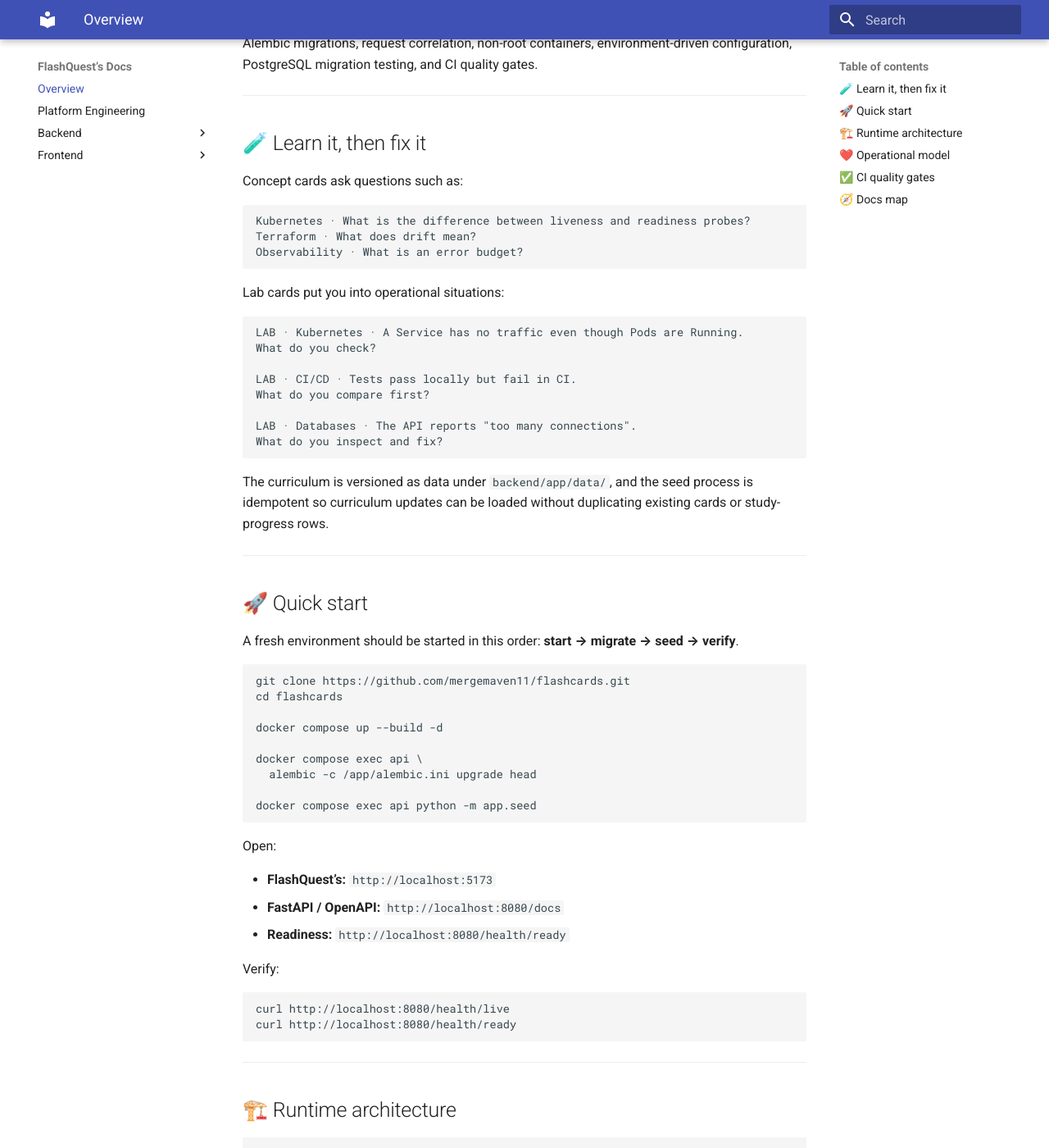
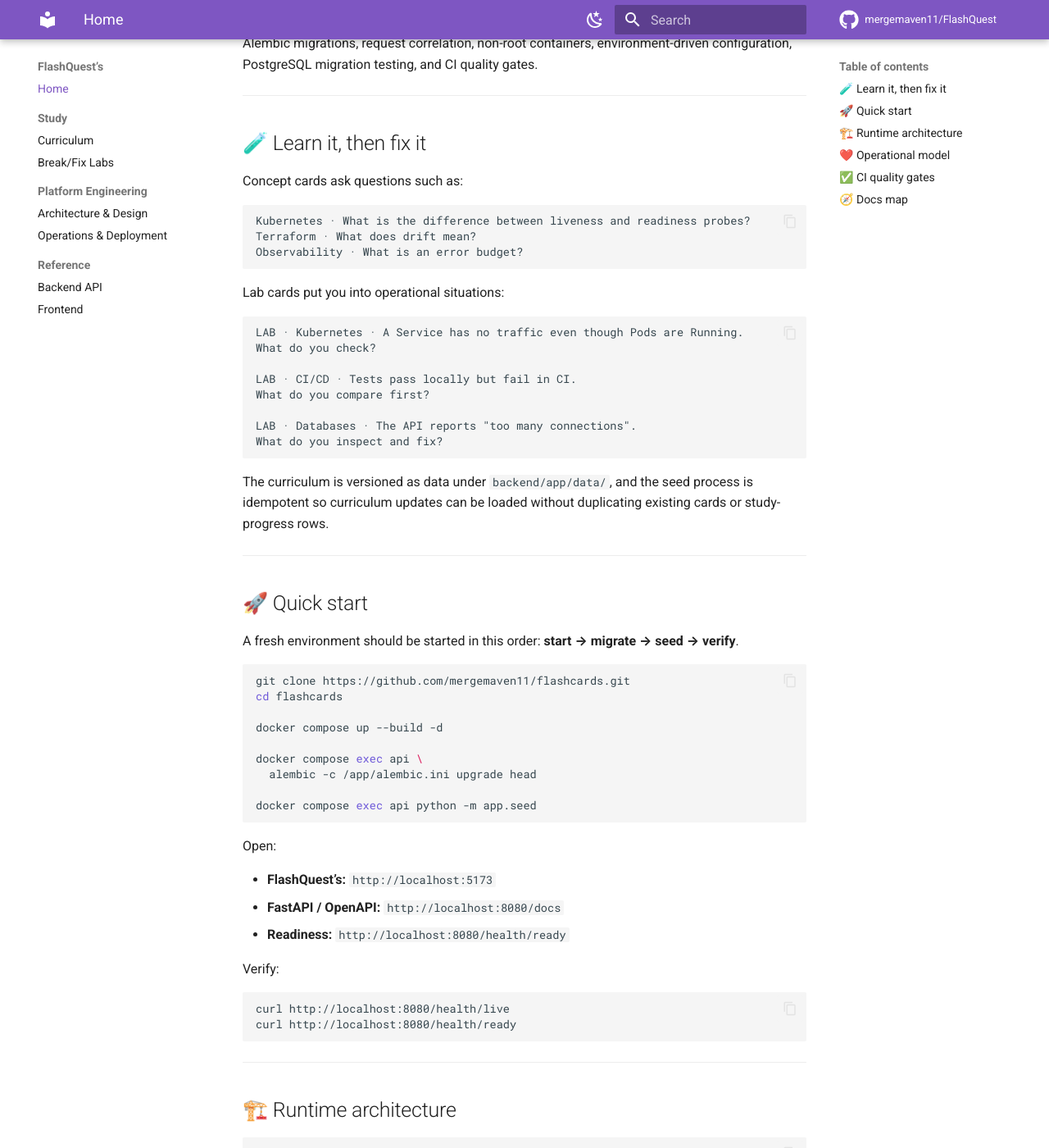
Before and after one commit to mergemaven11/FlashQuest, an MkDocs documentation site: the page built from docs/index.md, in a window 1280 px wide and 1400 px high, scrolled down 517 px. Shown: the whole window at 82% size. Built offline with MkDocs 1.6.1 and Material for MkDocs 9.7.7, drawn with Linux system fonts in a browser that asks for light colours; comment, search, counter and statistics services are not loaded; some of the changed text lies outside the part shown.

Commit message:
docs: refresh MkDocs portal

```diff
--- a/mkdocs.yml
+++ b/mkdocs.yml
@@ -1,7 +1,38 @@
-site_name: FlashQuest’s Docs
-site_description: FlashQuest’s game-like Platform Engineering study and troubleshooting experience.
+site_name: FlashQuest’s
+site_description: Learn it. Break it. Fix it. Remember it — Platform Engineering study, labs, and operations.
+site_url: https://flashcards-docs.netlify.app/
+repo_name: mergemaven11/FlashQuest
+repo_url: https://github.com/mergemaven11/FlashQuest
+edit_uri: edit/main/docs/
+
 theme:
   name: material
+  icon:
+    repo: fontawesome/brands/github
+  features:
+    - navigation.instant
+    - navigation.sections
+    - navigation.top
+    - navigation.footer
+    - search.suggest
+    - search.highlight
+    - content.code.copy
+    - content.tabs.link
+  palette:
+    - media: "(prefers-color-scheme: dark)"
+      scheme: slate
+      primary: deep purple
+      accent: cyan
+      toggle:
+        icon: material/weather-sunny
+        name: Switch to light mode
+    - media: "(prefers-color-scheme: light)"
+      scheme: default
+      primary: deep purple
+      accent: cyan
+      toggle:
+        icon: material/weather-night
+        name: Switch to dark mode
 
 plugins:
   - search
@@ -16,10 +47,35 @@ plugins:
             docstring_style: google
             show_source: false
 
+markdown_extensions:
+  - admonition
+  - attr_list
+  - md_in_html
+  - pymdownx.details
+  - pymdownx.highlight:
+      anchor_linenums: true
+  - pymdownx.inlinehilite
+  - pymdownx.superfences
+  - pymdownx.tabbed:
+      alternate_style: true
+
+extra_css:
+  - stylesheets/extra.css
+
 nav:
-  - Overview: index.md
-  - Platform Engineering: PLATFORM_ENGINEERING.md
-  - Backend:
-      - API: backend/api.md
-  - Frontend:
-      - Reference: frontend/modules.md
+  - Home: index.md
+  - Study:
+      - Curriculum: CURRICULUM.md
+      - Break/Fix Labs: LABS.md
+  - Platform Engineering:
+      - Architecture & Design: PLATFORM_ENGINEERING.md
+      - Operations & Deployment: OPERATIONS.md
+  - Reference:
+      - Backend API: backend/api.md
+      - Frontend: frontend/modules.md
+
+extra:
+  social:
+    - icon: fontawesome/brands/github
+      link: https://github.com/mergemaven11/FlashQuest
+      name: FlashQuest’s on GitHub
```
